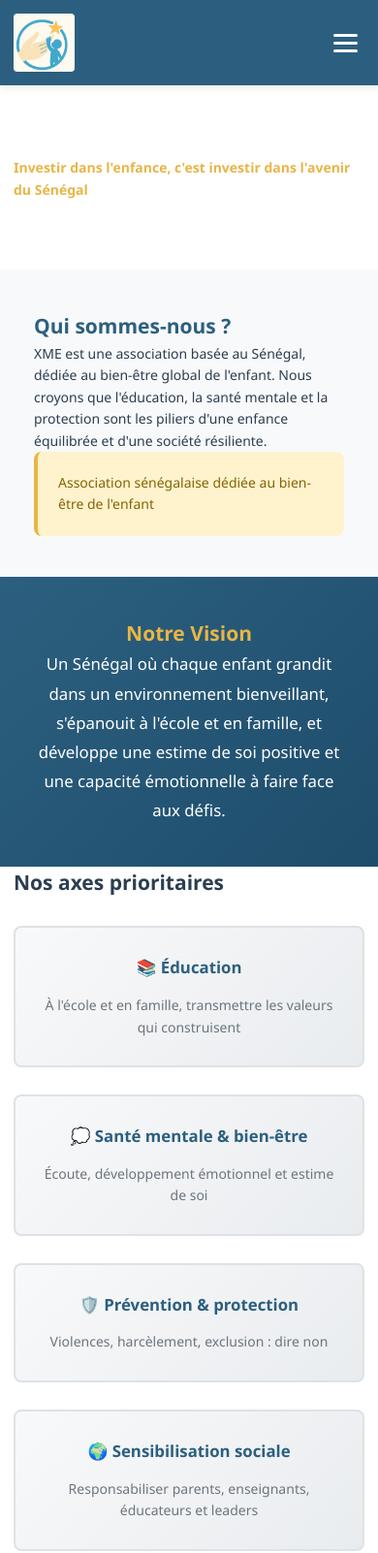
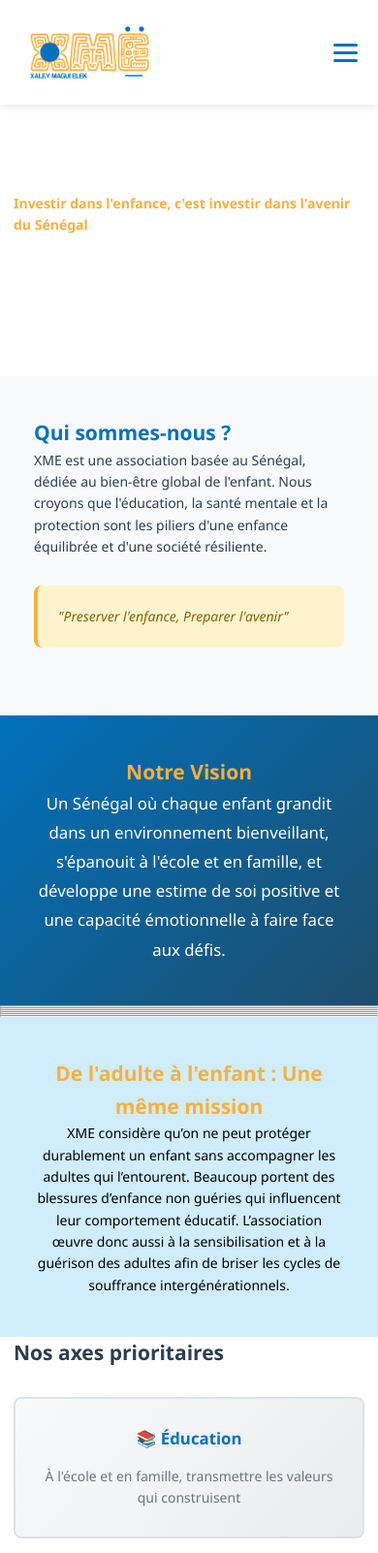
Before and after one commit to malcolmX7-git/Xaley-Magui-Elek, a plain HTML site: page index.html in a window 390 px wide. Shown: the top 1602 px of the page at 97% size. Drawn offline with Linux system fonts and the light colour scheme.

Commit message:
refont du site

```diff
--- a/CSS/style-contact.css
+++ b/CSS/style-contact.css
@@ -42,7 +42,7 @@
 
 .contact-card .small {
     font-size: 0.85rem;
-    opacity: 0.8;
+    opacity: 1;
     margin-top: var(--spacing-sm);
     display: block;
 }
--- a/CSS/style.css
+++ b/CSS/style.css
@@ -5,8 +5,8 @@
 
 /* Variables CSS */
 :root {
-    --primary-color: #2c5f7f;      /* Bleu profond */
-    --secondary-color: #e8b546;    /* Or/Jaune */
+    --primary-color: #0071BC;      /* Bleu profond */
+    --secondary-color: #FBB03B;    /* Or/Jaune */
     --accent-color: #d97764;       /* Rose/Corail */
     --light-bg: #f8f9fa;           /* Fond clair */
     --text-dark: #2c3e50;          /* Texte foncé */
@@ -58,8 +58,10 @@ body {
    ============================================ */
 
 header {
-    background-color: var(--primary-color);
-    color: white;
+    /* background-color: var(--primary-color); */
+    background-color: rgb(255, 255, 255);
+    /* color: white; */
+    color: black;
     box-shadow: 0 2px 8px rgba(0, 0, 0, 0.1);
     position: sticky;
     top: 0;
@@ -70,7 +72,7 @@ header {
     display: flex;
     justify-content: space-between;
     align-items: center;
-    padding: var(--spacing-md);
+    padding: var(--spacing-xs);
     max-width: 1200px;
     margin: 0 auto;
 }
@@ -86,7 +88,7 @@ header {
 }
 
 .logo-img {
-    height: 60px;
+    height: 80px;
     width: auto;
     border-radius: 4px;
     object-fit: contain;
@@ -109,9 +111,9 @@ header {
 }
 
 .nav-menu a {
-    color: white;
+    color: var(--primary-color);
     text-decoration: none;
-    font-size: 0.95rem;
+    font-size: 1rem;
     transition: var(--transition);
     padding: var(--spacing-xs) var(--spacing-sm);
     border-radius: var(--border-radius);
@@ -119,7 +121,7 @@ header {
 
 .nav-menu a:hover {
     background-color: var(--secondary-color);
-    color: var(--primary-color);
+    color: white;
 }
 
 /* Hamburger Menu Button */
@@ -131,12 +133,13 @@ header {
     background: none;
     border: none;
     padding: var(--spacing-xs);
+    /* color: var(--primary-color); */
 }
 
 .hamburger span {
     width: 25px;
     height: 3px;
-    background-color: white;
+    background-color: var(--primary-color);
     border-radius: 3px;
     transition: var(--transition);
 }
@@ -164,7 +167,8 @@ header {
         top: 100%;
         left: 0;
         right: 0;
-        background-color: var(--primary-color);
+        /* background-color: var(--primary-color); */
+        background-color: white;
         flex-direction: column;
         gap: 0;
         padding: 0;
@@ -180,7 +184,7 @@ header {
     }
 
     .nav-menu li {
-        border-bottom: 1px solid rgba(255, 255, 255, 0.1);
+        border-bottom: 1px solid rgba(66, 66, 66, 0.116);
     }
 
     .nav-menu li:last-child {
@@ -213,7 +217,7 @@ header {
     align-items: center;
     gap: var(--spacing-xl);
     min-height: 500px;
-    background: linear-gradient(rgba(0, 0, 0, 0.623)), url("https://media.istockphoto.com/id/484794664/fr/photo/enseignant-en-lisant-un-livre-dans-la-classe-d%C3%A2ge-pr%C3%A9scolaire-enfants.jpg?s=612x612&w=0&k=20&c=4PYAWMK2gYmhdUd_oNN9fo7u1a8uSAE3UYhY7nSsQ-E=") fixed top/cover no-repeat;
+    background: linear-gradient(rgba(0, 0, 0, 0.723)), url("https://media.istockphoto.com/id/484794664/fr/photo/enseignant-en-lisant-un-livre-dans-la-classe-d%C3%A2ge-pr%C3%A9scolaire-enfants.jpg?s=612x612&w=0&k=20&c=4PYAWMK2gYmhdUd_oNN9fo7u1a8uSAE3UYhY7nSsQ-E=") fixed top/cover no-repeat;
 }
 
 .hero-content {
@@ -241,7 +245,7 @@ header {
 
 .hero-image {
     flex: 1;
-    max-width: 100%;
+    max-width: 50%;
     border-radius: var(--border-radius);
     box-shadow: 0 10px 30px rgba(0, 0, 0, 0.3);
 }
@@ -254,11 +258,15 @@ header {
     }
 
     .hero h1 {
-        font-size: 2rem;
+        font-size: 3rem;
     }
 
     .hero .tagline {
         font-size: 1.2rem;
+    }
+
+    .hero-image{
+        display: none;
     }
 }
 
@@ -837,20 +845,29 @@ footer p {
     color: var(--primary-color);
 }
 
-.vision {
+.vision, .strategie {
     background: linear-gradient(135deg, var(--primary-color) 0%, #1e4d6b 100%);
     color: white;
     padding: var(--spacing-xl) var(--spacing-md);
     text-align: center;
 }
 
-.vision h2 {
+.strategie {
+    background: linear-gradient(135deg, #cfedff 100%, var(--primary-color) 0%);
+}
+
+.vision h2, .strategie h2{
     color: var(--secondary-color);
 }
 
-.vision p {
+.vision p{
     font-size: 1.2rem;
     line-height: 1.8;
+}
+.strategie p {
+    font-size: 1rem;
+    line-height: 1.6;
+    color: rgb(0, 0, 0);
 }
 
 /* ============================================
@@ -922,7 +939,7 @@ footer p {
 
     /* Hero section responsive */
     .hero h1 {
-        font-size: 1.8rem;
+        font-size: 2.5rem;
     }
 
     .hero .tagline {
@@ -931,6 +948,11 @@ footer p {
 
     .hero .conviction {
         font-size: 1rem;
+    }
+
+    .hero{
+        display: flex;
+        align-items: center;
     }
 
     /* Valeurs et listes */
@@ -951,7 +973,7 @@ footer p {
     }
 
     .hero h1 {
-        font-size: 1.5rem;
+        font-size: 2.5rem;
     }
 
     .hero .tagline {
@@ -976,9 +998,16 @@ footer p {
         font-size: 1.2rem;
     }
 
+    /* .hero-content{
+        display: flex;
+        flex-direction: column;
+        justify-content: center;
+        align-items: flex-start;
+    } */
+
     .hero {
         padding: var(--spacing-lg) var(--spacing-sm);
-        min-height: auto;
+        height: 20rem;
     }
 
     .cta {
--- a/index.html
+++ b/index.html
@@ -11,8 +11,7 @@
     <header>
         <nav class="navbar">
             <div class="logo">
-                <img src="./IMG/logoXME.jpg" alt="Logo XME" class="logo-img">
-                <span>XME</span>
+                <img src="./IMG/logoXME.png" alt="Logo XME" class="logo-img">
             </div>
             <button class="hamburger">
                 <span></span>
@@ -37,7 +36,7 @@
             <p class="tagline">Investir dans l'enfance, c'est investir dans l'avenir du Sénégal</p>
             <p class="conviction">L'enfant est au cœur du développement durable</p>
         </div>
-        <!-- <img src="./IMG/hero-banner.jpg" alt="Bannière XME" class="hero-image"> -->
+        <img src="./IMG/logoXME.png" alt="Bannière XME" class="hero-image">
     </section>
 
     <!-- Présentation Synthétique -->
@@ -49,9 +48,9 @@
                 Nous croyons que l'éducation, la santé mentale et la protection sont les piliers
                 d'une enfance équilibrée et d'une société résiliente.
             </p>
-            <p class="highlight">
-                Association sénégalaise dédiée au bien-être de l'enfant
-            </p>
+            <blockquote class="highlight">
+                "Preserver l'enfance, Preparer l'avenir"
+            </blockquote>
         </div>
     </section>
 
@@ -63,6 +62,18 @@
                 Un Sénégal où chaque enfant grandit dans un environnement bienveillant,
                 s'épanouit à l'école et en famille, et développe une estime de soi positive
                 et une capacité émotionnelle à faire face aux défis.
+            </p>
+        </div>
+    </section>
+    <hr><hr><hr><hr><hr><hr>
+    <section class="strategie">
+        <div class="container">
+            <h2>De l'adulte à l'enfant : Une même mission</h2>
+            <p>
+                XME considère qu’on ne peut protéger durablement un enfant sans accompagner les adultes
+                qui l’entourent. Beaucoup portent des blessures d’enfance non guéries qui influencent leur
+                comportement éducatif. L’association œuvre donc aussi à la sensibilisation et à la guérison
+                des adultes afin de briser les cycles de souffrance intergénérationnels.
             </p>
         </div>
     </section>
@@ -82,7 +93,7 @@
                 </div>
                 <div class="axis-card">
                     <h3>🛡️ Prévention & protection</h3>
-                    <p>Violences, harcèlement, exclusion : dire non</p>
+                    <p>Violences, danger, harcèlement, exclusion : dire non</p>
                 </div>
                 <div class="axis-card">
                     <h3>🌍 Sensibilisation sociale</h3>
```
Also changed, not shown: HTML/about.html (+4 -5 lines), HTML/axes-intervention.html (+13 -7 lines), HTML/contact.html (+6 -5 lines), HTML/engagement.html (+13 -13 lines), HTML/mentions-legales.html (+2 -2 lines), HTML/podcast.html (+3 -3 lines), IMG/logoXME.png (added), IMG/logoXME2.jpg (renamed from IMG/logoXME.jpg).
